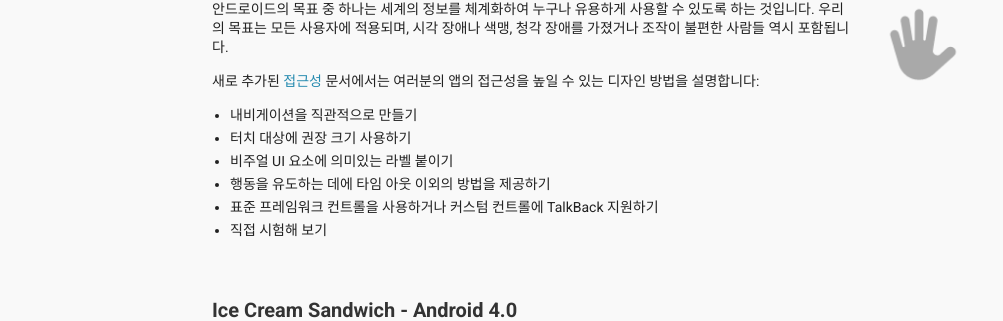
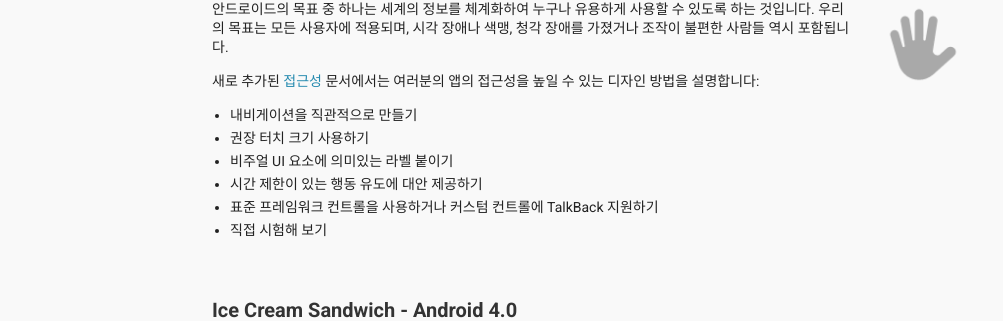
Before and after one commit to klutzy/android-design-ko, a Jekyll site: the page built from patterns/new.html, in a window 1280 px wide. Shown: the part 936-1257 px from the top of the page, without its empty margins (138-1141 px from the left). Built offline with Jekyll 4.4.1, drawn with Linux system fonts in a browser that asks for light colours; comment, search, counter and statistics services are not loaded.

Commit message:
patterns/new: accessibility 목록 번역 다듬기

```diff
--- a/patterns/new.html
+++ b/patterns/new.html
@@ -69,9 +69,9 @@
     <p>새로 추가된 <a href="accessibility.html">접근성</a> 문서에서는 여러분의 앱의 접근성을 높일 수 있는 디자인 방법을 설명합니다:</p>
     <ul>
       <li>내비게이션을 직관적으로 만들기</li>
-      <li>터치 대상에 권장 크기 사용하기</li>
+      <li>권장 터치 크기 사용하기</li>
       <li>비주얼 UI 요소에 의미있는 라벨 붙이기</li>
-      <li>행동을 유도하는 데에 타임 아웃 이외의 방법을 제공하기</li>
+      <li>시간 제한이 있는 행동 유도에 대안 제공하기</li>
       <li>표준 프레임워크 컨트롤을 사용하거나 커스텀 컨트롤에 TalkBack 지원하기</li>
       <li>직접 시험해 보기</li>
     </ul>
```
